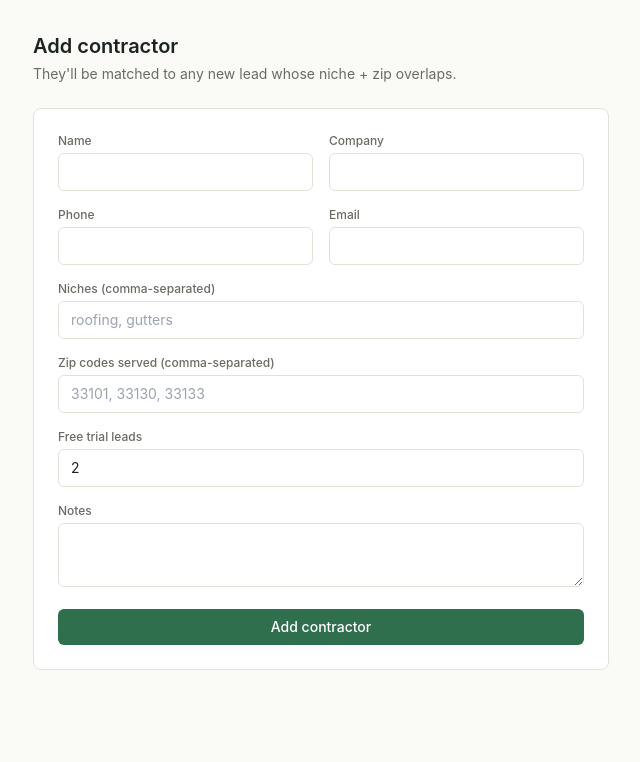
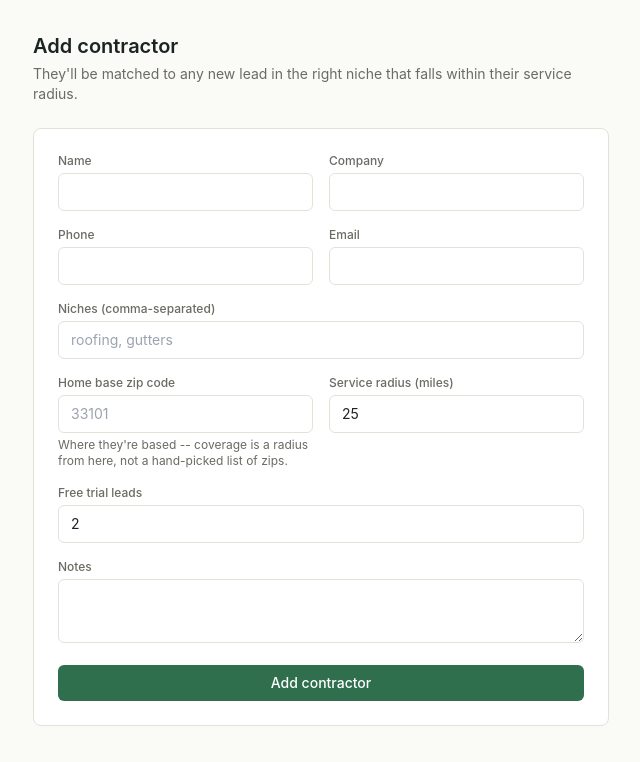
Before and after one commit to JuiceFactory22/lead-desk, a Next.js app: page /contractors/new in a window 1280 px wide. Shown: the top 762 px of the page, without its empty margins (55-695 px from the left). Built offline with nearby package versions, Linux system fonts and the light colour scheme; no server answers.

Commit message:
Update contractor form fields for base zip and radius

```diff
--- a/app/contractors/new/page.tsx
+++ b/app/contractors/new/page.tsx
@@ -6,7 +6,7 @@ export default function NewContractorPage() {
   const router = useRouter();
   const [form, setForm] = useState({
     name: "", company: "", phone: "", email: "",
-    niches: "", zips: "", freeLeadsLimit: "2", notes: "",
+    niches: "", baseZip: "", radiusMiles: "25", freeLeadsLimit: "2", notes: "",
   });
   const [loading, setLoading] = useState(false);
   const [error, setError] = useState("");
@@ -36,7 +36,7 @@ export default function NewContractorPage() {
   return (
     <div className="max-w-xl">
       <h1 className="text-xl font-semibold mb-1">Add contractor</h1>
-      <p className="text-sm text-muted mb-6">They'll be matched to any new lead whose niche + zip overlaps.</p>
+      <p className="text-sm text-muted mb-6">They'll be matched to any new lead in the right niche that falls within their service radius.</p>
 
       <form onSubmit={onSubmit} className="card p-6 space-y-4">
         <div className="grid grid-cols-2 gap-4">
@@ -66,9 +66,16 @@ export default function NewContractorPage() {
           <input className="input" required placeholder="roofing, gutters" value={form.niches} onChange={(e) => update("niches", e.target.value)} />
         </div>
 
-        <div>
-          <label className="label">Zip codes served (comma-separated)</label>
-          <input className="input" required placeholder="33101, 33130, 33133" value={form.zips} onChange={(e) => update("zips", e.target.value)} />
+        <div className="grid grid-cols-2 gap-4">
+          <div>
+            <label className="label">Home base zip code</label>
+            <input className="input" required placeholder="33101" value={form.baseZip} onChange={(e) => update("baseZip", e.target.value)} />
+            <p className="text-xs text-muted mt-1">Where they're based -- coverage is a radius from here, not a hand-picked list of zips.</p>
+          </div>
+          <div>
+            <label className="label">Service radius (miles)</label>
+            <input className="input" type="number" value={form.radiusMiles} onChange={(e) => update("radiusMiles", e.target.value)} />
+          </div>
         </div>
 
         <div>
```
